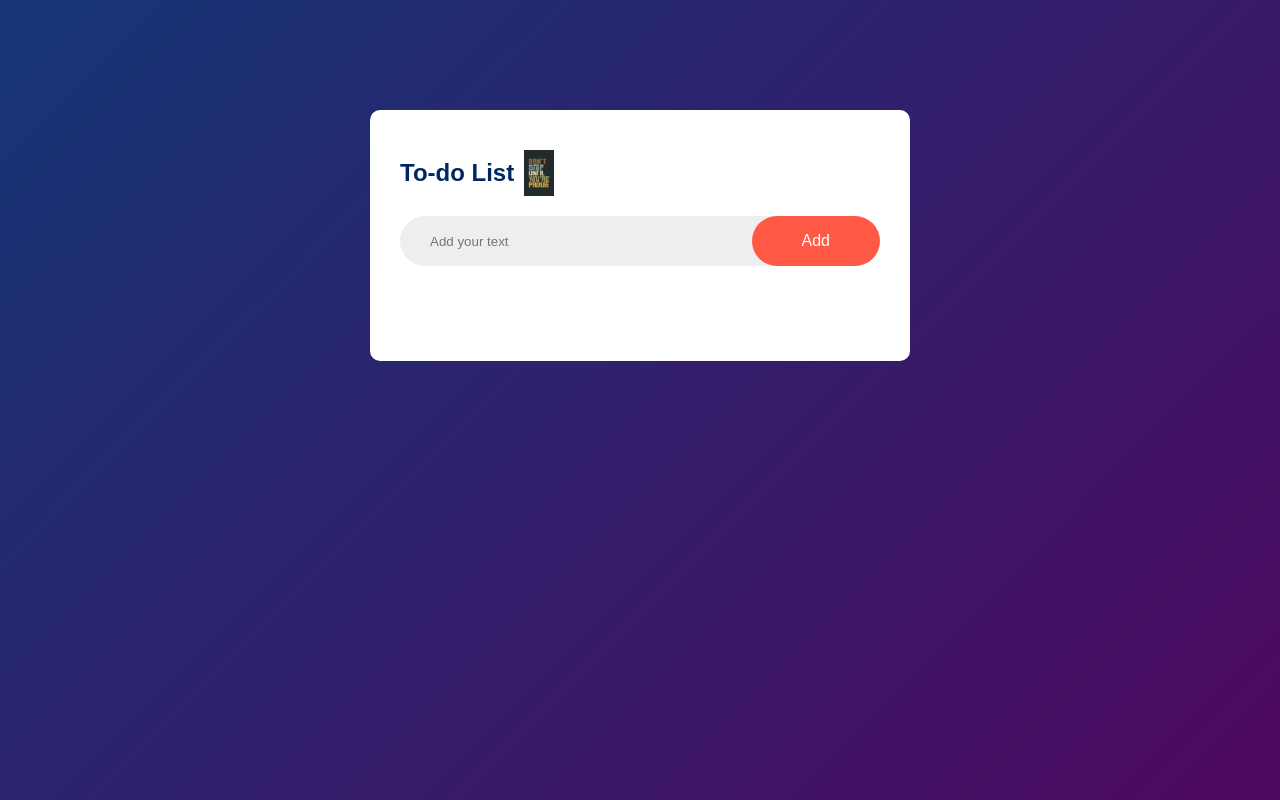
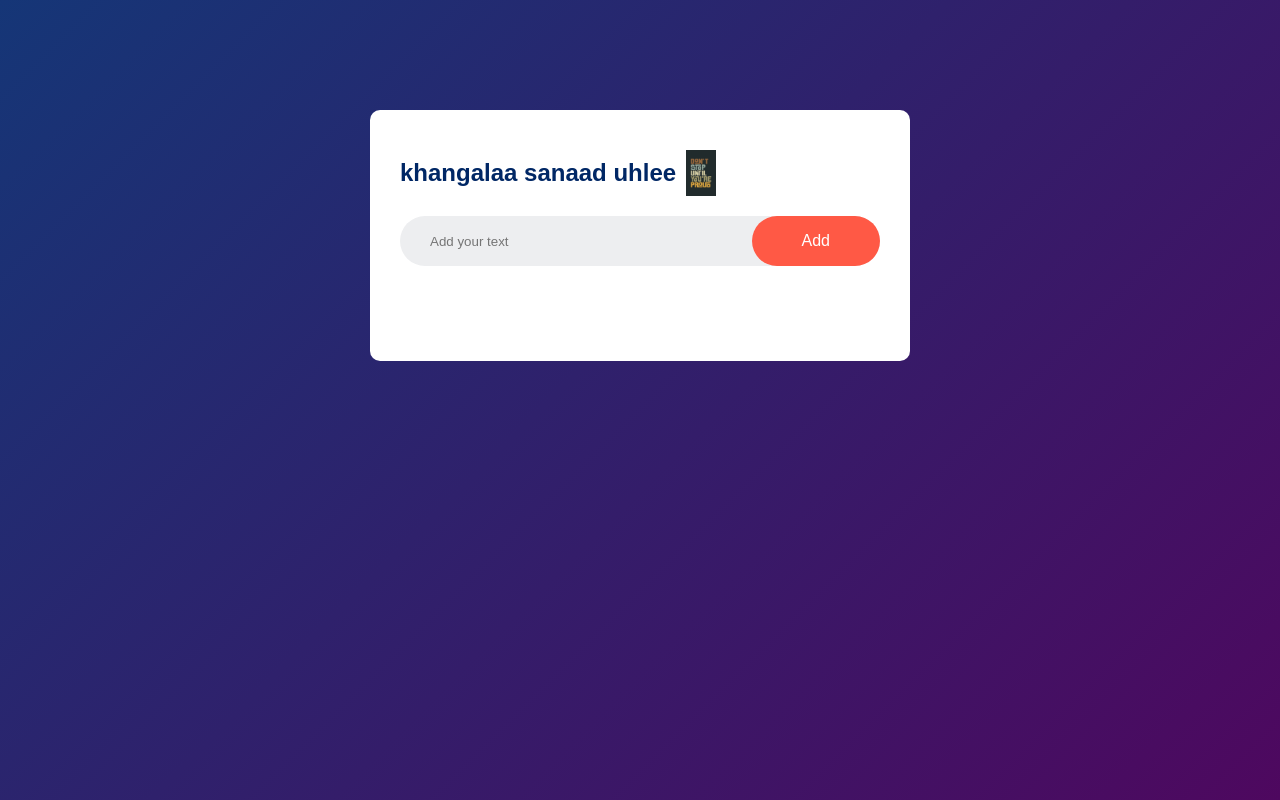
Before and after one commit to Enkhoyun/myprojects, a plain HTML site: page index.html in a window 1280 px wide. Drawn offline with Linux system fonts and the light colour scheme.

Commit message:
Update index.html

```diff
--- a/index.html
+++ b/index.html
@@ -10,7 +10,7 @@
     <body>
         <div class="container">
             <div class="todo-app">
-                <h2>To-do List<img src="todo.png"></h2>
+                <h2>khangalaa sanaad uhlee<img src="todo.png"></h2>
                 <div class="row">
                     <input type="text" id="input-box" placeholder="Add your text">
                     <button onclick=addTask()>Add</button>
```
